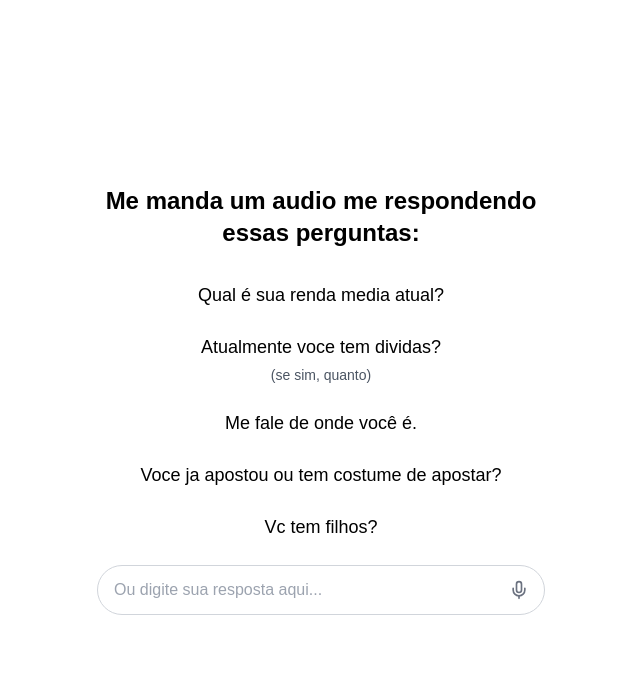
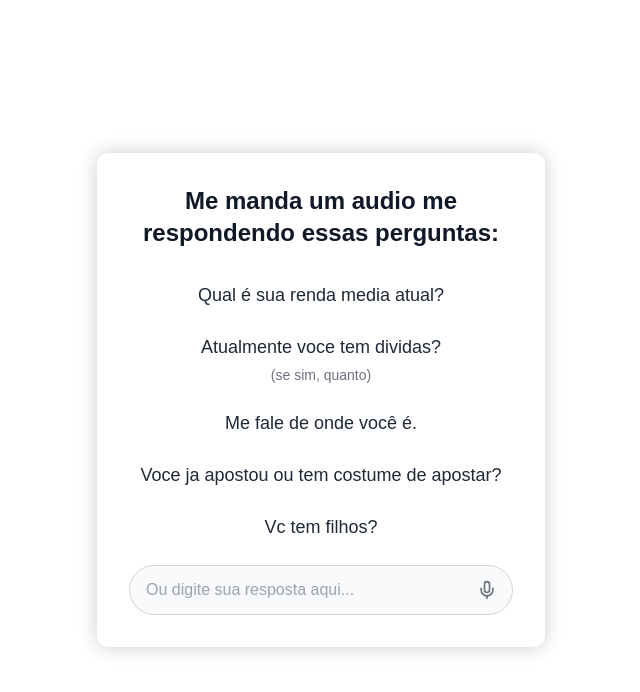
Before and after one commit to andreLucao/investAi, a Next.js app: page /fluxo-inicial/primeira-etapa in a window 1280 px wide. Shown: the top 692 px of the page, without its empty margins (319-959 px from the left). Built offline with nearby package versions, Linux system fonts and the light colour scheme.

Commit message:
fluxo terminado

```diff
--- a/app/fluxo-inicial/primeira-etapa/page.js
+++ b/app/fluxo-inicial/primeira-etapa/page.js
@@ -68,43 +68,43 @@ export default function page1() {
   }, []);
 
   return (
-    <div className="min-h-screen bg-white flex items-center justify-center p-4">
-      <div className="w-full max-w-md space-y-8 text-center">
-        <h1 className="text-2xl font-bold text-black mb-8">
+<div className="min-h-screen flex items-center justify-center p-6">
+      <div className="bg-white rounded-xl shadow-[0_0_20px_rgba(0,0,0,0.2)] max-w-md w-full space-y-8 text-center p-8 transition-all duration-300 hover:shadow-[0_0_30px_rgba(0,0,0,0.3)]">
+        <h1 className="text-2xl font-bold text-gray-900 mb-8">
           Me manda um audio me respondendo essas perguntas:
         </h1>
         <div className="space-y-6">
-          <div>
-            <p className="text-lg font-medium text-black">Qual é sua renda media atual?</p>
+          <div className="transform transition-all duration-300 hover:scale-102">
+            <p className="text-lg font-medium text-gray-800">Qual é sua renda media atual?</p>
           </div>
-          <div>
-            <p className="text-lg font-medium text-black">Atualmente voce tem dividas?</p>
-            <p className="text-sm text-gray-600 mt-1">(se sim, quanto)</p>
+          <div className="transform transition-all duration-300 hover:scale-102">
+            <p className="text-lg font-medium text-gray-800">Atualmente voce tem dividas?</p>
+            <p className="text-sm text-gray-500 mt-1">(se sim, quanto)</p>
           </div>
-          <div>
-            <p className="text-lg font-medium text-black">Me fale de onde você é.</p>
+          <div className="transform transition-all duration-300 hover:scale-102">
+            <p className="text-lg font-medium text-gray-800">Me fale de onde você é.</p>
           </div>
-          <div>
-            <p className="text-lg font-medium text-black">Voce ja apostou ou tem costume de apostar?</p>
+          <div className="transform transition-all duration-300 hover:scale-102">
+            <p className="text-lg font-medium text-gray-800">Voce ja apostou ou tem costume de apostar?</p>
           </div>
-          <div>
-            <p className="text-lg font-medium text-black">Vc tem filhos?</p>
+          <div className="transform transition-all duration-300 hover:scale-102">
+            <p className="text-lg font-medium text-gray-800">Vc tem filhos?</p>
           </div>
 
           <form onSubmit={handleSubmit} className="mt-8">
             <div className="space-y-4">
-              <div className="relative flex items-center">
+              <div className="relative flex items-center group">
                 <input
                   type="text"
                   value={textInput}
                   onChange={(e) => setTextInput(e.target.value)}
                   placeholder="Ou digite sua resposta aqui..."
-                  className="w-full pl-4 pr-12 py-3 border border-gray-300 rounded-full focus:outline-none focus:ring-2 focus:ring-blue-500 focus:border-transparent"
+                  className="w-full pl-4 pr-12 py-3 border border-gray-300 rounded-full focus:outline-none focus:ring-2 focus:ring-purple-500 focus:border-transparent transition-all duration-300 bg-gray-50 group-hover:bg-white"
                 />
                 <button
                   type="button"
                   onClick={isRecording ? stopRecording : startRecording}
-                  className="absolute right-2 p-2 text-gray-500 hover:text-gray-700 transition-colors"
+                  className="absolute right-2 p-2 text-gray-500 hover:text-purple-600 transition-colors duration-300"
                 >
                   {!isRecording ? (
                     <Mic className="w-5 h-5" />
@@ -117,7 +117,7 @@ export default function page1() {
               {textInput.trim() && (
                 <button
                   type="submit"
-               className="w-full flex items-center justify-center gap-2 bg-purple-900 text-white rounded-md py-2 px-4 hover:bg-purple-500 transition-colors"
+                  className="w-full flex items-center justify-center gap-2 bg-purple-600 text-white rounded-full py-3 px-4 hover:bg-purple-700 transition-all duration-300 transform hover:-translate-y-1 hover:shadow-lg"
                 >
                   <Send className="w-4 h-4" />
                   Próximo
--- a/app/fluxo-inicial/quarta-etapa/page.js
+++ b/app/fluxo-inicial/quarta-etapa/page.js
@@ -58,8 +58,8 @@ export default function page1() {
   };
 
   return (
-    <div className="min-h-screen bg-white flex items-center justify-center p-4">
-      <div className="w-full max-w-md space-y-8 text-center">
+    <div className="min-h-screen flex items-center justify-center p-6">
+      <div className="bg-white rounded-xl shadow-[0_0_20px_rgba(0,0,0,0.2)] max-w-md w-full space-y-8 text-center p-8 transition-all duration-300 hover:shadow-[0_0_30px_rgba(0,0,0,0.3)]">
         <h1 className="text-2xl font-bold text-black mb-8">
           Me manda um audio me respondendo essas perguntas:
         </h1>
@@ -88,7 +88,7 @@ export default function page1() {
                 value={textInput}
                 onChange={(e) => setTextInput(e.target.value)}
                 placeholder="Ou digite sua resposta aqui..."
-                className="w-full px-6 py-4 pr-14 border border-gray-200 rounded-full bg-gray-50/50 focus:outline-none focus:ring-2 focus:ring-blue-500 focus:border-transparent text-gray-600 placeholder-gray-400"
+                className="w-full px-6 py-4 pr-14 border border-gray-200 rounded-full bg-gray-50/50 focus:outline-none focus:ring-2 focus:ring-purple-500 focus:border-transparent text-gray-600 placeholder-gray-400"
               />
               <div className="absolute right-4 top-1/2 transform -translate-y-1/2">
                 {!isRecording ? (
@@ -114,7 +114,7 @@ export default function page1() {
             {textInput.trim() && (
               <button
               type="submit"
-              className="w-full flex items-center justify-center gap-2 bg-purple-900 text-white rounded-md py-2 px-4 hover:bg-purple-500 transition-colors mt-4"
+              className="w-full flex items-center justify-center gap-2 bg-purple-600 text-white rounded-full py-3 px-4 hover:bg-purple-700 transition-all duration-300 transform hover:-translate-y-1 hover:shadow-lg mt-5"
             >
               <Send className="w-4 h-4" />
               Enviar
--- a/app/fluxo-inicial/segunda-etapa/page.js
+++ b/app/fluxo-inicial/segunda-etapa/page.js
@@ -15,8 +15,8 @@ export default function page2() {
   };
 
   return (
-    <div className="min-h-screen bg-white flex items-center justify-center p-4">
-      <div className="w-full max-w-md space-y-8 text-center">
+    <div className="min-h-screen flex items-center justify-center p-6">
+      <div className="bg-white rounded-xl shadow-[0_0_20px_rgba(0,0,0,0.2)] max-w-md w-full space-y-8 text-center p-8 transition-all duration-300 hover:shadow-[0_0_30px_rgba(0,0,0,0.3)]">
         <h1 className="text-2xl font-bold text-black mb-8">
           Seus gastos se dividem nessas categorias:
         </h1>
@@ -33,7 +33,7 @@ export default function page2() {
           <form onSubmit={handleSubmit} className="space-y-4">
             <button
               type="submit"
-              className="w-full flex items-center justify-center gap-2 bg-purple-900 text-white rounded-md py-2 px-4 hover:bg-purple-500 transition-colors"
+              className="w-full flex items-center justify-center gap-2 bg-purple-600 text-white rounded-full py-3 px-4 hover:bg-purple-700 transition-all duration-300 transform hover:-translate-y-1 hover:shadow-lg"
             >
               <Send className="w-4 h-4" />
               Próximo
--- a/app/fluxo-inicial/terceira-etapa/page.js
+++ b/app/fluxo-inicial/terceira-etapa/page.js
@@ -14,8 +14,8 @@ export default function page3() {
   };
 
   return (
-    <div className="min-h-screen bg-white flex items-center justify-center p-4">
-      <div className="w-full max-w-md space-y-8 text-center">
+    <div className="min-h-screen flex items-center justify-center p-6">
+      <div className="bg-white rounded-xl shadow-[0_0_20px_rgba(0,0,0,0.2)] max-w-md w-full space-y-8 text-center p-8 transition-all duration-300 hover:shadow-[0_0_30px_rgba(0,0,0,0.3)]">
         <h1 className="text-2xl font-bold text-black mb-8">
           O que você acha de criarmos alguns objetivos?
         </h1>
@@ -38,7 +38,7 @@ export default function page3() {
           <form onSubmit={handleSubmit} className="space-y-4">
           <button
               type="submit"
-              className="w-full flex items-center justify-center gap-2 bg-purple-900 text-white rounded-md py-2 px-4 hover:bg-purple-500 transition-colors "
+              className="w-full flex items-center justify-center gap-2 bg-purple-600 text-white rounded-full py-3 px-4 hover:bg-purple-700 transition-all duration-300 transform hover:-translate-y-1 hover:shadow-lg "
             >
               <Send className="w-4 h-4" />
               Próximo
```
Also changed, not shown: 1 other file (tests, documents, lock files or other folders). Lines whose indentation alone changed are shown as unchanged.
